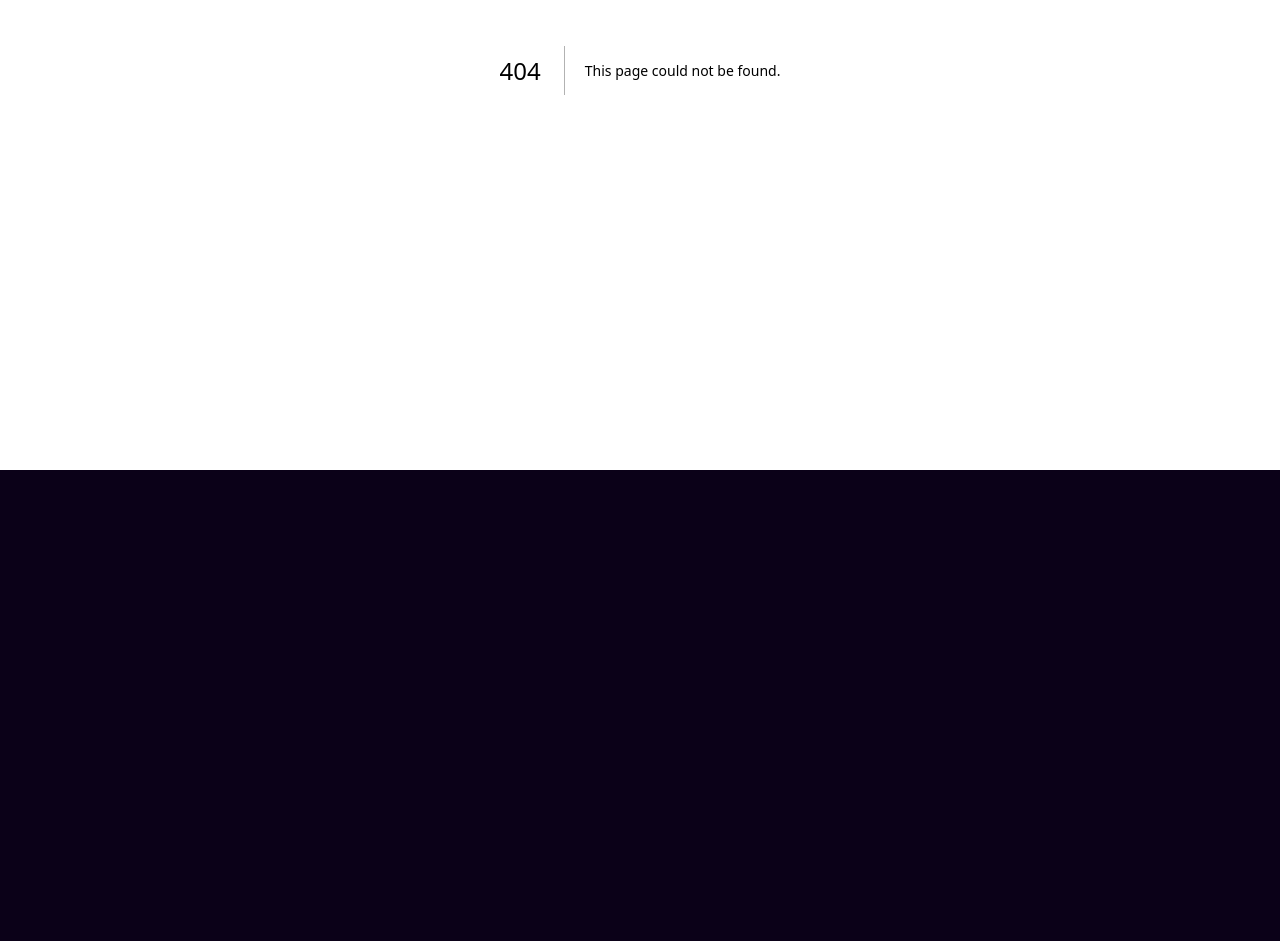
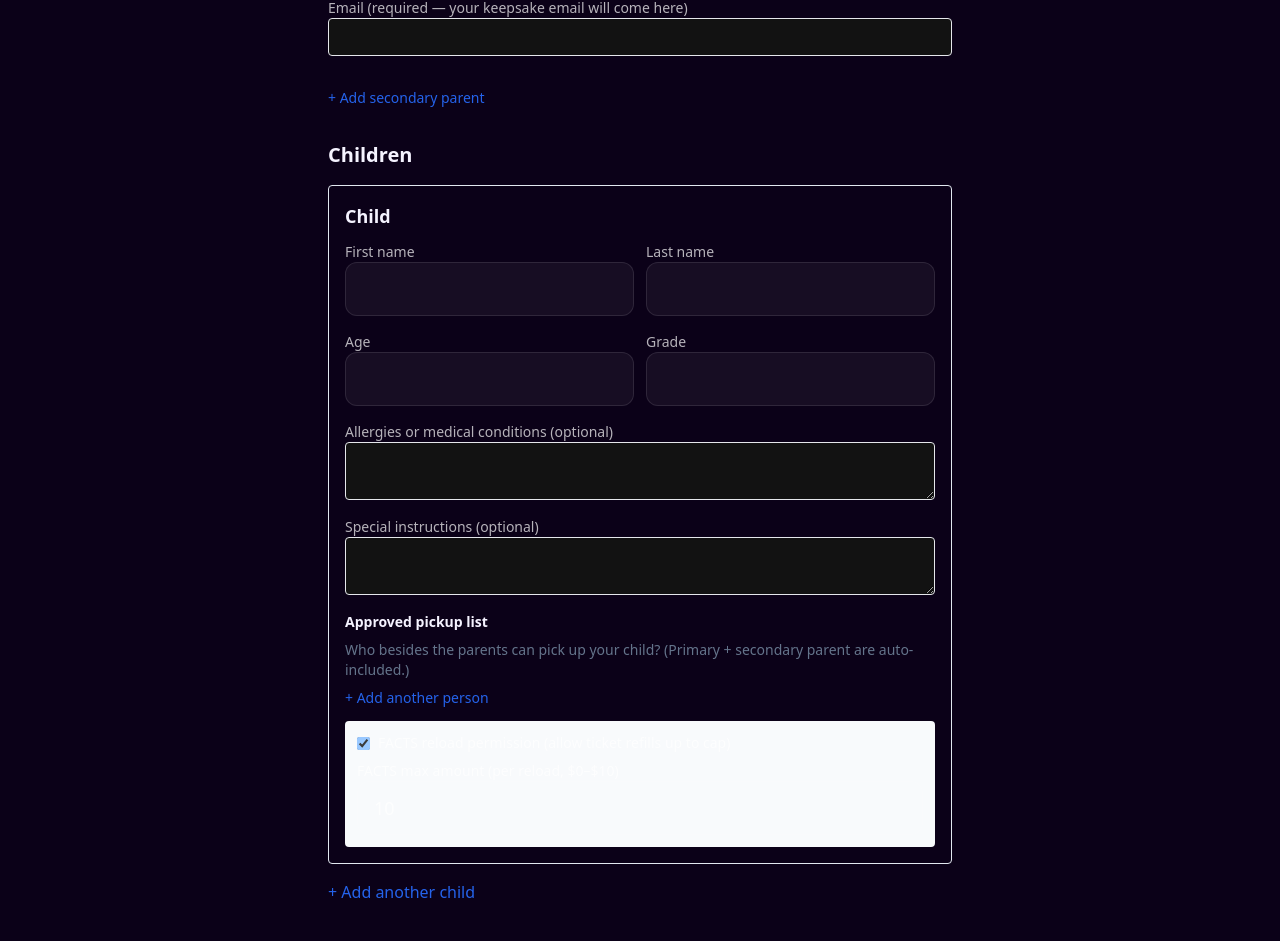
Before and after one commit to dadlifeforthewin/spring-bbq-bash, a Next.js app: page /register in a window 1280 px wide. Before the commit this address had no page. Shown: the part 330-1271 px from the top of the page. Before the commit the page ends 800 px from the top, so only its background shows below. Built offline with nearby package versions, Linux system fonts and the light colour scheme.

Commit message:
feat(registration): /register page assembly + confirm page

```diff
--- /dev/null
+++ b/src/app/register/confirm/page.tsx
@@ -0,0 +1,10 @@
+export default function ConfirmPage() {
+  return (
+    <main className="mx-auto max-w-xl p-6 space-y-4">
+      <h1 className="text-3xl font-bold">You&apos;re registered! 🌟</h1>
+      <p>Your wristband will be ready at check-in on April 25.</p>
+      <p className="text-sm text-slate-500">A confirmation email is on its way to the primary parent inbox,
+        with a link to edit your submission if anything changes.</p>
+    </main>
+  )
+}
--- /dev/null
+++ b/src/app/register/page.tsx
@@ -0,0 +1,99 @@
+'use client'
+import { useState } from 'react'
+import { useRouter } from 'next/navigation'
+import ParentSection, { ParentValue } from '@/components/registration/ParentSection'
+import ChildBlock, { ChildInput, emptyChild } from '@/components/registration/ChildBlock'
+import WaiverSection from '@/components/registration/WaiverSection'
+import PhotoConsentSection, { PhotoConsent } from '@/components/registration/PhotoConsentSection'
+
+export default function RegisterPage({ qrOverride }: { qrOverride?: string }) {
+  const router = useRouter()
+  const [primary, setPrimary] = useState<ParentValue>({ name: '', phone: '', email: '' })
+  const [secondary, setSecondary] = useState<ParentValue | null>(null)
+  const [children, setChildren] = useState<ChildInput[]>([emptyChild()])
+  const [waiverName, setWaiverName] = useState('')
+  const [waiverAck, setWaiverAck] = useState(false)
+  const [photoConsent, setPhotoConsent] = useState<PhotoConsent>({
+    photo_consent_app: false,
+    photo_consent_promo: false,
+    vision_matching_consent: false,
+    photo_signature_name: '',
+  })
+  const [submitting, setSubmitting] = useState(false)
+  const [error, setError] = useState<string | null>(null)
+
+  async function onSubmit(e: React.FormEvent) {
+    e.preventDefault()
+    setError(null)
+    setSubmitting(true)
+    try {
+      const payload = {
+        primary_parent: primary,
+        secondary_parent: secondary,
+        children: children.map((c) => ({
+          first_name: c.first_name, last_name: c.last_name, age: c.age, grade: c.grade,
+          allergies: c.allergies, special_instructions: c.special_instructions,
+          pickup_authorizations: c.pickup_authorizations,
+          facts_reload_permission: c.facts_reload_permission,
+          facts_max_amount: c.facts_max_amount,
+        })),
+        waiver_signature: { typed_name: waiverName },
+        photo_consent_app: photoConsent.photo_consent_app,
+        photo_consent_promo: photoConsent.photo_consent_promo,
+        vision_matching_consent: photoConsent.vision_matching_consent,
+        photo_signature: { typed_name: photoConsent.photo_signature_name },
+        ...(qrOverride ? { qr_code: qrOverride } : {}),
+      }
+      const res = await fetch('/api/register', {
+        method: 'POST', headers: { 'Content-Type': 'application/json' }, body: JSON.stringify(payload),
+      })
+      const data = await res.json()
+      if (!res.ok) throw new Error(data?.issues ? JSON.stringify(data.issues) : data.error)
+      router.push('/register/confirm')
+    } catch (e) {
+      setError(e instanceof Error ? e.message : 'Something went wrong')
+    } finally {
+      setSubmitting(false)
+    }
+  }
+
+  return (
+    <main className="mx-auto max-w-2xl p-6 space-y-8">
+      <header>
+        <h1 className="text-3xl font-bold">LCA Spring BBQ Glow Party Bash</h1>
+        <p className="text-slate-600">April 25, 2026 · Permission Slip &amp; Registration</p>
+      </header>
+      <form onSubmit={onSubmit} className="space-y-8">
+        <ParentSection label="Primary Parent / Guardian" value={primary} onChange={setPrimary} />
+        {secondary
+          ? <ParentSection label="Secondary Parent" value={secondary} onChange={setSecondary} optional />
+          : <button type="button" onClick={() => setSecondary({ name: '', phone: '', email: '' })}
+              className="text-blue-600 text-sm">+ Add secondary parent</button>}
+
+        <div className="space-y-4">
+          <h2 className="text-xl font-bold">Children</h2>
+          {children.map((c, i) => (
+            <ChildBlock key={i} value={c}
+              onChange={(v) => setChildren(children.map((x, idx) => idx === i ? v : x))}
+              onRemove={children.length > 1 ? () => setChildren(children.filter((_, idx) => idx !== i)) : undefined} />
+          ))}
+          <button type="button" onClick={() => setChildren([...children, emptyChild()])}
+            className="text-blue-600">+ Add another child</button>
+        </div>
+
+        <WaiverSection typedName={waiverName} setTypedName={setWaiverName} ack={waiverAck} setAck={setWaiverAck} />
+        <PhotoConsentSection value={photoConsent} onChange={setPhotoConsent} />
+
+        <p className="bg-yellow-50 border border-yellow-200 rounded p-3 text-sm">
+          ✨ A special surprise will land in your inbox the morning after the event. Keep an eye out!
+        </p>
+
+        {error && <p className="rounded bg-red-50 border border-red-200 p-3 text-sm text-red-700">{error}</p>}
+        <button type="submit" disabled={submitting}
+          className="w-full rounded bg-fuchsia-600 text-white py-3 font-bold disabled:opacity-50">
+          {submitting ? 'Submitting…' : 'Submit Permission Slip'}
+        </button>
+      </form>
+    </main>
+  )
+}
```
